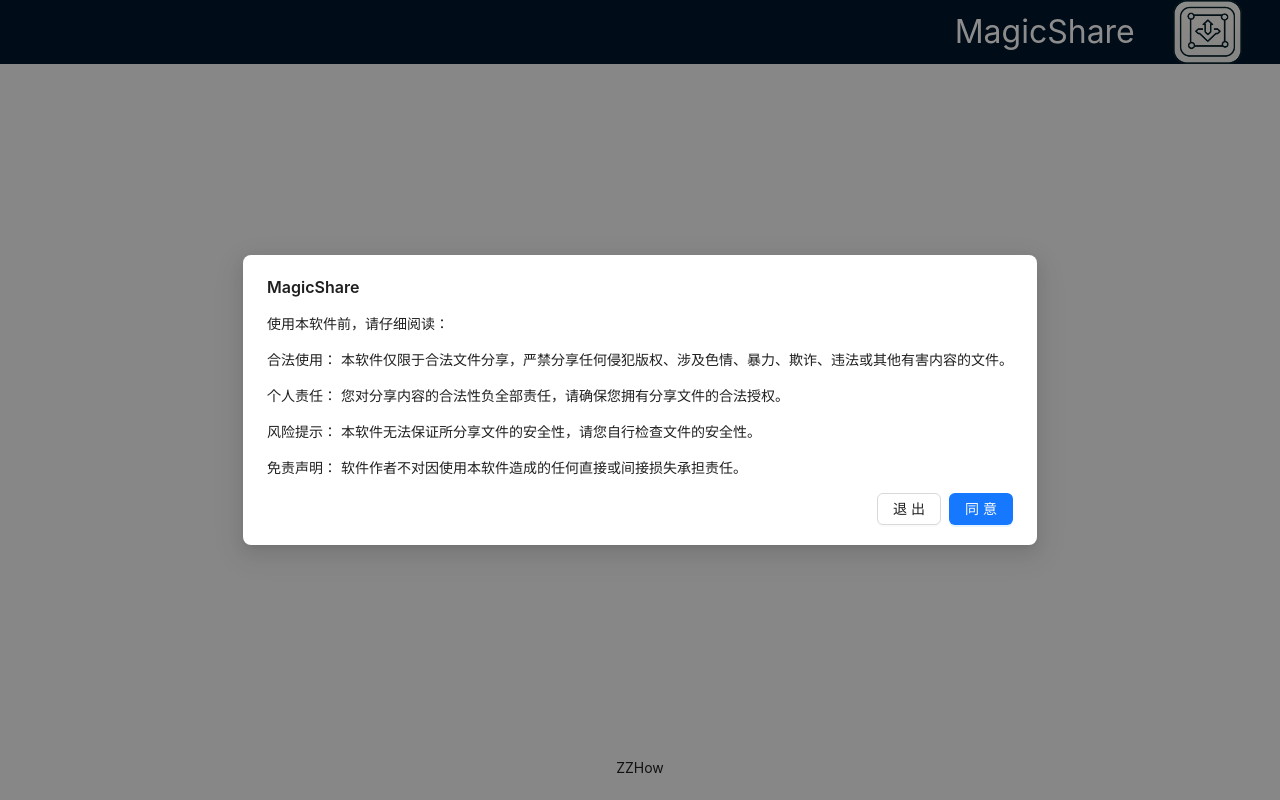
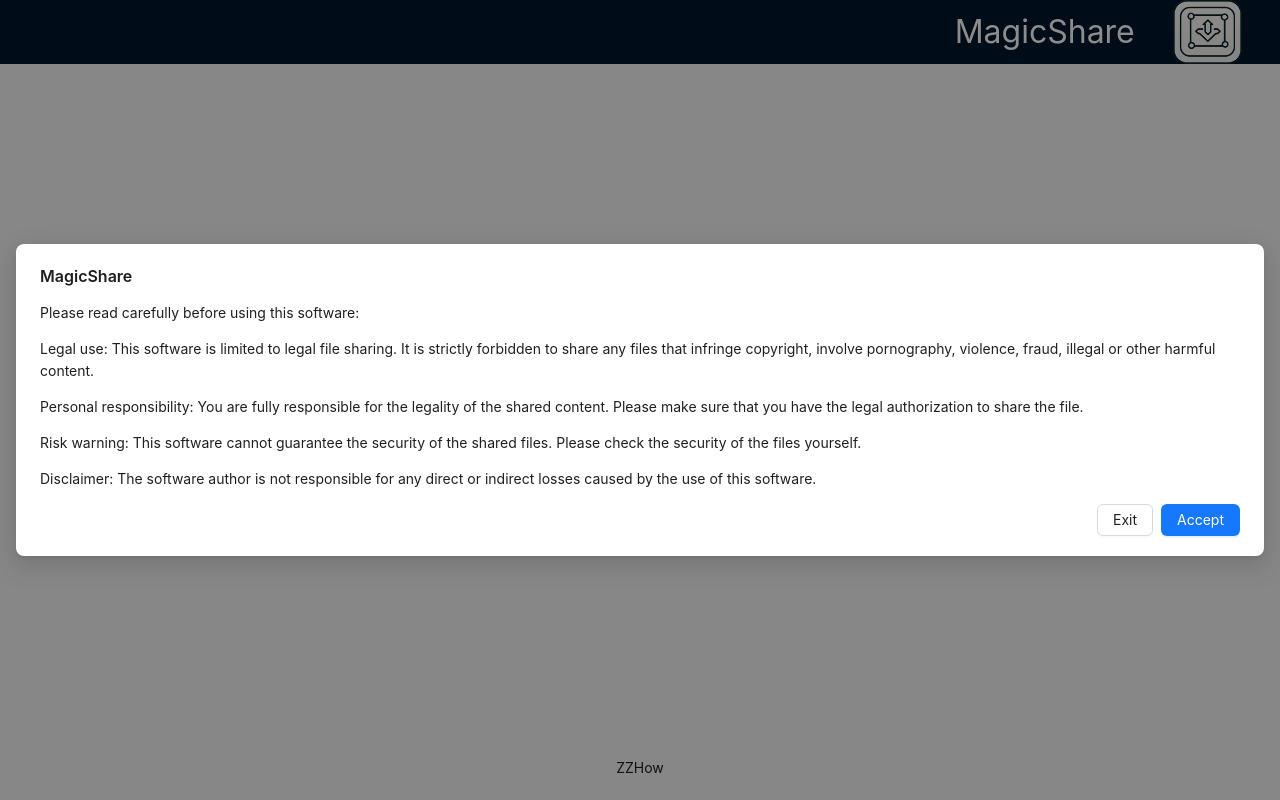
Before and after one commit to ZZHow1024/MagicShare, a Vue app in the folder frontend/: page /login in a window 1280 px wide. Built offline with nearby package versions, Linux system fonts and the light colour scheme.

Commit message:
feat: adapt login page for multiple languages
 Simplified Chinese, Traditional Chinese, and English

```diff
--- a/frontend/src/lang/modules/en-US.js
+++ b/frontend/src/lang/modules/en-US.js
@@ -1,5 +1,28 @@
 export default {
+  prompt: {
+    content:
+      '<p>Please read carefully before using this software:&#10;&#10;</p>\n' +
+      '<p>Legal use: This software is limited to legal file sharing. It is strictly forbidden to share any files that infringe copyright, involve pornography, violence, fraud, illegal or other harmful content.&#10;</p>\n' +
+      '<p>Personal responsibility: You are fully responsible for the legality of the shared content. Please make sure that you have the legal authorization to share the file.&#10;</p>\n' +
+      '<p>Risk warning: This software cannot guarantee the security of the shared files. Please check the security of the files yourself.&#10;</p>\n' +
+      '<p>Disclaimer: The software author is not responsible for any direct or indirect losses caused by the use of this software.</p>',
+    exit: 'Exit',
+    accept: 'Accept',
+  },
+  login: {
+    title: 'Please enter the connection password',
+    connectionPassword: 'Connection password:',
+    passwordIsEmpty: 'The connection password cannot be empty',
+    passwordIsIllegal: 'The connection password should be 3-10 characters long',
+    button: 'Verify',
+    passwordIsCorrect: 'Password is correct',
+    passwordIsIncorrect: 'Password is incorrect',
+  },
   message: {
-    disconnection: 'Disconnection',
+    disconnection: {
+      title: 'Disconnection',
+      content: '<strong>Share canceled</strong> or <strong>Network abnormality</strong>',
+      button: 'Reconnect',
+    },
   },
 }
--- a/frontend/src/lang/modules/zh-Hans.js
+++ b/frontend/src/lang/modules/zh-Hans.js
@@ -1,5 +1,28 @@
 export default {
+  prompt: {
+    content:
+      '<p>使用本软件前，请仔细阅读：&#10;&#10;</p>\n' +
+      '<p>合法使用：本软件仅限于合法文件分享，严禁分享任何侵犯版权、涉及色情、暴力、欺诈、违法或其他有害内容的文件。&#10;</p>\n' +
+      '<p>个人责任： 您对分享内容的合法性负全部责任，请确保您拥有分享文件的合法授权。&#10;</p>\n' +
+      '<p>风险提示： 本软件无法保证所分享文件的安全性，请您自行检查文件的安全性。&#10;</p>\n' +
+      '<p>免责声明： 软件作者不对因使用本软件造成的任何直接或间接损失承担责任。</p>',
+    exit: '退出',
+    accept: '同意',
+  },
+  login: {
+    title: '请输入连接密码',
+    connectionPassword: '连接密码：',
+    passwordIsEmpty: '连接密码不能为空',
+    passwordIsIllegal: '连接密码长度应为3-10个字符',
+    button: '验证',
+    passwordIsCorrect: '密码正确',
+    passwordIsIncorrect: '密码错误',
+  },
   message: {
-    disconnection: '连接断开',
+    disconnection: {
+      title: '连接断开',
+      content: '<strong>已取消分享</strong> 或 <strong>网络出现异常</strong>',
+      button: '重新连接',
+    },
   },
 }
--- a/frontend/src/lang/modules/zh-Hant.js
+++ b/frontend/src/lang/modules/zh-Hant.js
@@ -1,5 +1,28 @@
 export default {
+  prompt: {
+    content:
+      '<p>使用本軟體前，請仔細閱讀：&#10;&#10;</p>\n' +
+      '<p>合法使用： 本軟體僅限於合法文件分享，嚴禁分享任何侵犯版權、涉及色情、暴力、詐欺、違法或其他有害內容的文件。&#10;</p>\n' +
+      '<p>個人責任： 您對分享內容的合法性負全部責任，請確保您擁有分享文件的合法授權。&#10;</p>\n' +
+      '<p>風險提示： 本軟體無法保證所分享文件的安全性，請您自行檢查文件的安全性。&#10;</p>\n' +
+      '<p>免責聲明： 軟體作者不對因使用本軟體造成的任何直接或間接損失負責。</p>',
+    exit: '退出',
+    accept: '接受',
+  },
+  login: {
+    title: '請輸入連線密碼',
+    connectionPassword: '連線密碼：',
+    passwordIsEmpty: '連線密碼不能為空',
+    passwordIsIllegal: '連接密碼長度應為3-10個字符',
+    button: '驗證',
+    passwordIsCorrect: '密碼正確',
+    passwordIsIncorrect: '密碼錯誤',
+  },
   message: {
-    disconnection: '連線中斷',
+    disconnection: {
+      title: '連線中斷',
+      content: '<strong>已取消分享</strong> 或 <strong>網路出現異常</strong>',
+      button: '重新連接',
+    },
   },
 }
--- a/frontend/src/views/login/LoginPage.vue
+++ b/frontend/src/views/login/LoginPage.vue
@@ -5,6 +5,7 @@
 import { useWSocketStore } from '@/stores/modules/wSocket.js'
 import { useRouter } from 'vue-router'
 import { useAcceptStore } from '@/stores/index.js'
+import { vueI18n } from '@/lang/index.js'
 
 // 表单数据
 const formState = reactive({
@@ -50,7 +51,7 @@
         if (event.data.split('#')[1] === '200') {
           // 密码正确
           wSocketStore.setWSocket(wSocket)
-          message.success('密码正确')
+          message.success(vueI18n.global.t('login.passwordIsCorrect'))
           router.replace('/home')
         } else if (event.data.split('#')[1] === '202') {
           // 无连接密码
@@ -60,7 +61,7 @@
           router.replace('/home')
         } else {
           // 密码错误
-          message.error('密码错误')
+          message.error(vueI18n.global.t('login.passwordIsIncorrect'))
         }
       }
     }
@@ -126,7 +127,7 @@
       </a-layout-header>
       <a-layout-content>
         <div class="content-container" v-show="!promptOpen">
-          <div class="content-title">请输入连接密码</div>
+          <div class="content-title">{{ $t('login.title') }}</div>
           <a-form
             ref="formRef"
             class="login-form"
@@ -137,14 +138,15 @@
             autocomplete="off"
           >
             <a-form-item
-              label="连接密码："
+              :label="$t('login.connectionPassword')"
+              :label-col="1"
               name="password"
               :rules="[
-                { required: true, message: '请输入连接密码' },
+                { required: true, message: $t('login.passwordIsEmpty') },
                 {
                   min: 3,
                   max: 10,
-                  message: '长度应为 3-10 个字符',
+                  message: $t('login.passwordIsIllegal'),
                   trigger: 'blur',
                 },
               ]"
@@ -153,7 +155,7 @@
             </a-form-item>
 
             <a-form-item :wrapper-col="{ offset: 8, span: 16 }">
-              <a-button type="primary" @click="onSubmit">验证</a-button>
+              <a-button type="primary" @click="onSubmit">{{ $t('login.button') }}</a-button>
             </a-form-item>
           </a-form>
         </div>
@@ -164,7 +166,7 @@
 
     <a-modal
       v-model:open="networkErrModelOpen"
-      :title="$t('message.disconnection')"
+      :title="$t('message.disconnection.title')"
       style="width: auto"
       @ok="networkErrHandleOk"
       :maskClosable="false"
@@ -172,9 +174,9 @@
       :closable="false"
       centered
       :cancel-button-props="{ style: { display: 'none' } }"
-      okText="重新连接"
+      :okText="$t('message.disconnection.button')"
     >
-      <strong>已取消分享</strong>或<strong>网络出现异常</strong>
+      <div v-html="$t('message.disconnection.content')" />
     </a-modal>
 
     <a-modal
@@ -187,17 +189,10 @@
       :maskClosable="false"
       :keyboard="false"
       :closable="false"
-      cancelText="退出"
-      okText="同意"
+      :cancelText="$t('prompt.exit')"
+      :okText="$t('prompt.accept')"
     >
-      <p>使用本软件前，请仔细阅读：&#10;&#10;</p>
-      <p>
-        合法使用：
-        本软件仅限于合法文件分享，严禁分享任何侵犯版权、涉及色情、暴力、欺诈、违法或其他有害内容的文件。&#10;
-      </p>
-      <p>个人责任： 您对分享内容的合法性负全部责任，请确保您拥有分享文件的合法授权。&#10;</p>
-      <p>风险提示： 本软件无法保证所分享文件的安全性，请您自行检查文件的安全性。&#10;</p>
-      <p>免责声明： 软件作者不对因使用本软件造成的任何直接或间接损失承担责任。</p>
+      <div v-html="$t('prompt.content')" />
     </a-modal>
   </div>
 </template>
@@ -247,7 +242,7 @@
   width: 100%;
 
   .content-title {
-    font-size: 8vw;
+    font-size: 5vw;
     margin-bottom: 8vh;
   }
 
```
